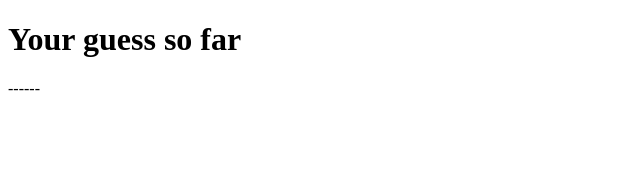
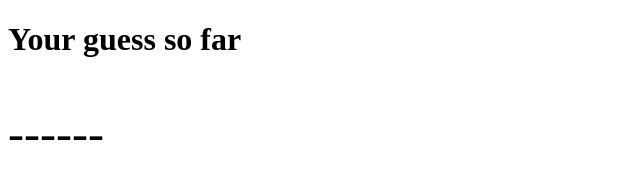
Before and after one commit to kennywenny/wordguess, a plain HTML site: page index.html in a window 1280 px wide. Shown: the full height of the page, 0-640 px from the left. Drawn offline with Linux system fonts and the light colour scheme.

Commit message:
CSS for making the guessed word really really large

```diff
--- a/index.html
+++ b/index.html
@@ -5,6 +5,7 @@
   <meta http-equiv="X-UA-Compatible" content="IE=edge">
   <meta name="viewport" content="width=device-width, initial-scale=1.0">
   <title>Document</title>
+  <link rel="stylesheet" type="text/css" href="./style.css" />
 </head>
 <body>
   <h1>Your guess so far</h1>
--- /dev/null
+++ b/style.css
@@ -0,0 +1,3 @@
+#guessed_word {
+  font-size: xxx-large;
+}
```
